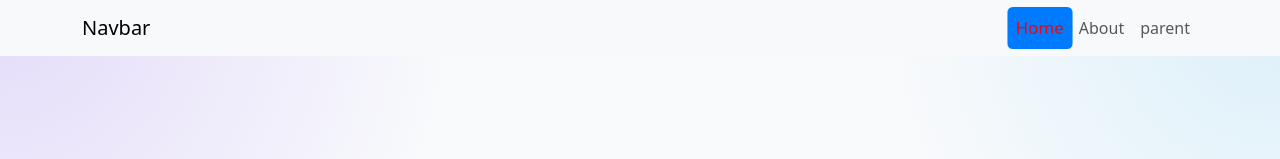
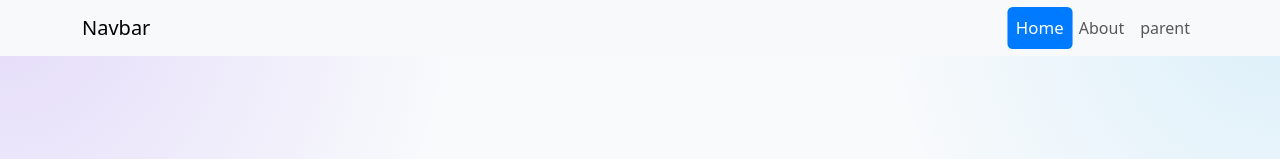
Before and after one commit to m7modelbat7/MaintenanceTool, a React (Vite) app: page / in a window 1280 px wide. Shown: the top 159 px of the page. Built offline with nearby package versions, Linux system fonts and the light colour scheme.

Commit message:
Navigation Feature with navigator

```diff
--- a/src/App.css
+++ b/src/App.css
@@ -1,13 +1,14 @@
 .Hamada {
   background-color: #007bff;
-  color: rgb(247, 3, 3);
+  color: white;
   transform: scale(1.05) ;
-  text-align: center;
   border-radius: 5px;
-  transition: transform 0.3s ;}
+}
 .saba70:hover {
-  transform: scale(1.1);
+  transform: scale(1.03);
   background-color: burlywood;
+  border-radius: 5px;
+
 
 }
 .page {
```
